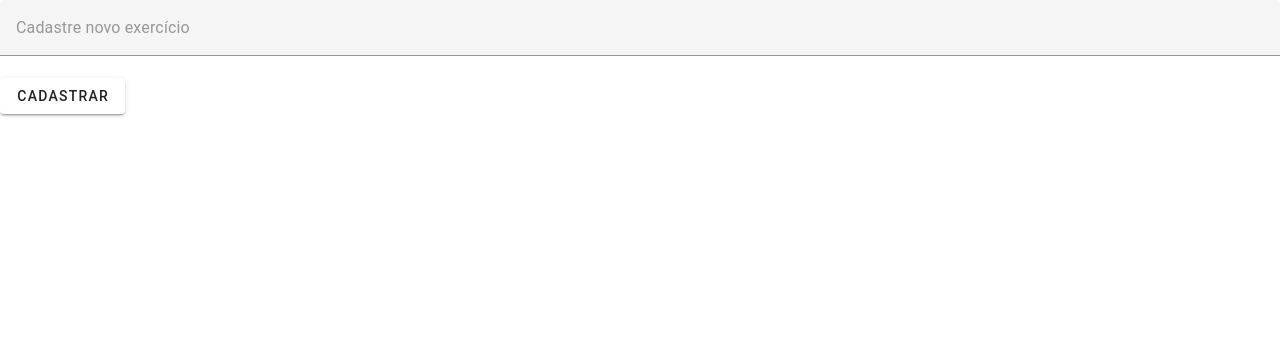
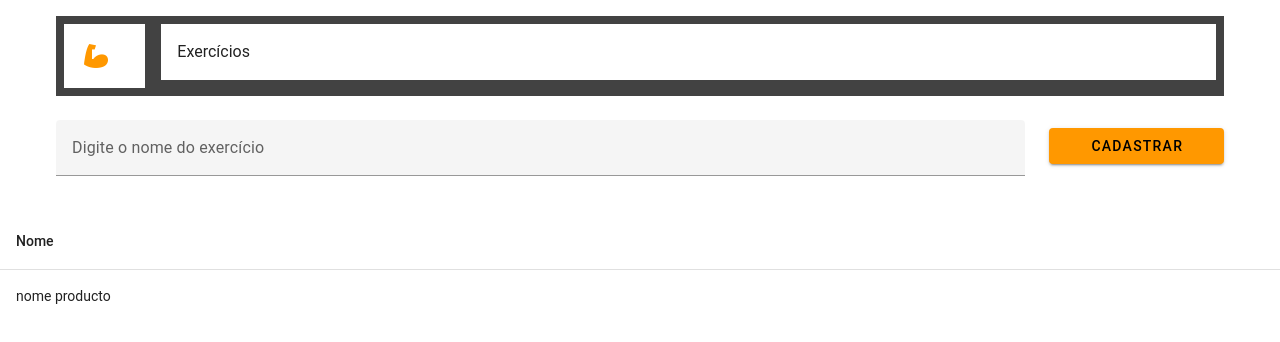
Before and after one commit to ElianaMT/ProjetoM1-sem13, a Vue app in the folder proyecto-m1/: page /gerenciamento-exercicios in a window 1280 px wide. Shown: the top 342 px of the page. Built offline with nearby package versions, Linux system fonts and the light colour scheme.

Commit message:
feat: "montando formulario"

```diff
--- a/proyecto-m1/src/views/GerenciamentoExercicios/GerenciamentoExercicios.vue
+++ b/proyecto-m1/src/views/GerenciamentoExercicios/GerenciamentoExercicios.vue
@@ -1,10 +1,52 @@
 <template>
     <v-form ref="form" @submit.prevent="handleSubmit"  >
-        <v-text-field placeholder="Cadastre novo exercício" v-model="exercicio.exercises"
-        :rules="[value => !!value || 'O exercício é obrigatorio']"></v-text-field>
+        <v-container>
 
-        <v-btn type="submit">Cadastrar</v-btn>
+<v-row no-gutters class="flex-wrap bg-surface-variant encabezado">
+    <v-col cols="1" class="flex-grow-0 flex-shrink-0">
+        <v-sheet class="ma-2 pa-4">
+            <v-icon color="orange" size="x-large">mdi-arm-flex</v-icon>
+
+        </v-sheet>
+    </v-col>
+
+    <v-col cols="11" class="flex-grow-0 flex-shrink-0">
+        <v-sheet class="ma-2 pa-4">
+            Exercícios
+        </v-sheet>
+    </v-col>
+</v-row>
+
+<v-row>
+    <v-col cols="12" md="10">
+        <v-text-field type="text" label="Digite o nome do exercício" v-model="exercicio.exercises"
+            :rules="[value => !!value || 'O cadastro do exercício é obrigatorio']"></v-text-field>
+    </v-col>
+
+    <v-col cols="12" md="2">
+        <v-btn color="orange" class="mt-2" block type="submit">
+            Cadastrar
+        </v-btn>
+
+    </v-col>
+</v-row>
+</v-container>
+
     </v-form>
+
+    <v-table>
+        <thead>
+            <tr>
+                <th>Nome</th>
+            </tr>
+        </thead>
+        <tbody>
+            <tr>
+                <td>nome producto</td>
+            </tr>
+        </tbody>
+    </v-table>
+
 </template>
 
 <script>
```
